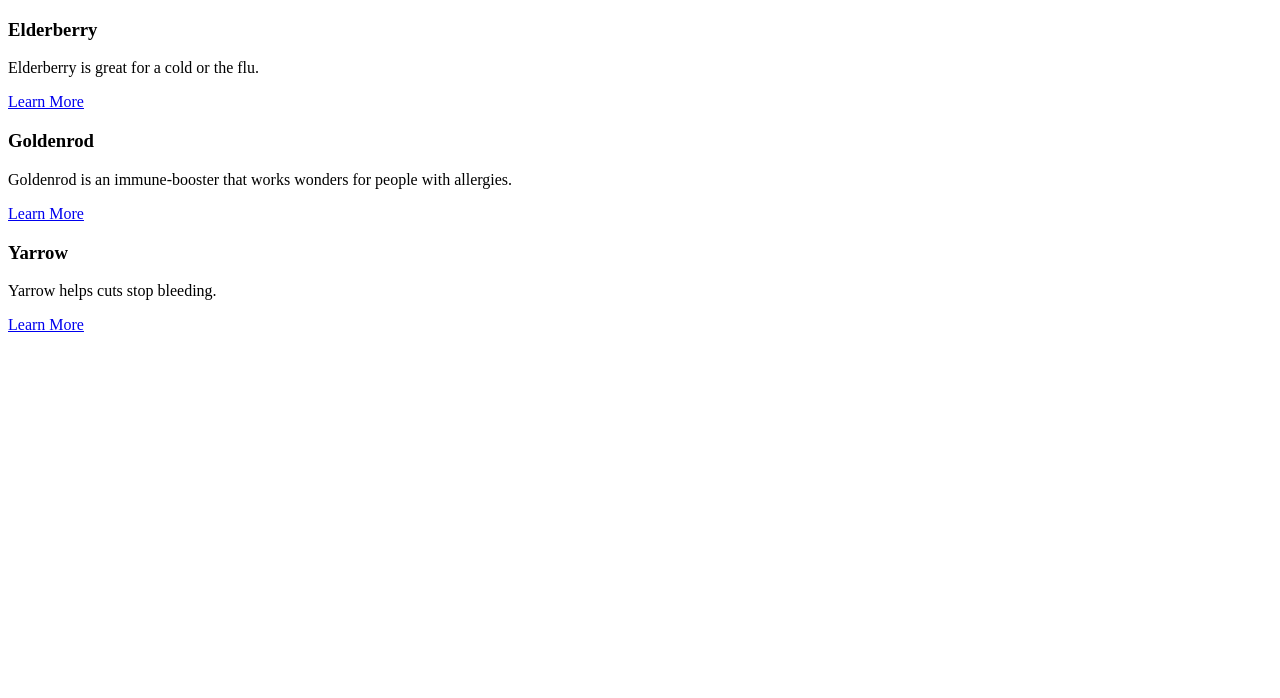
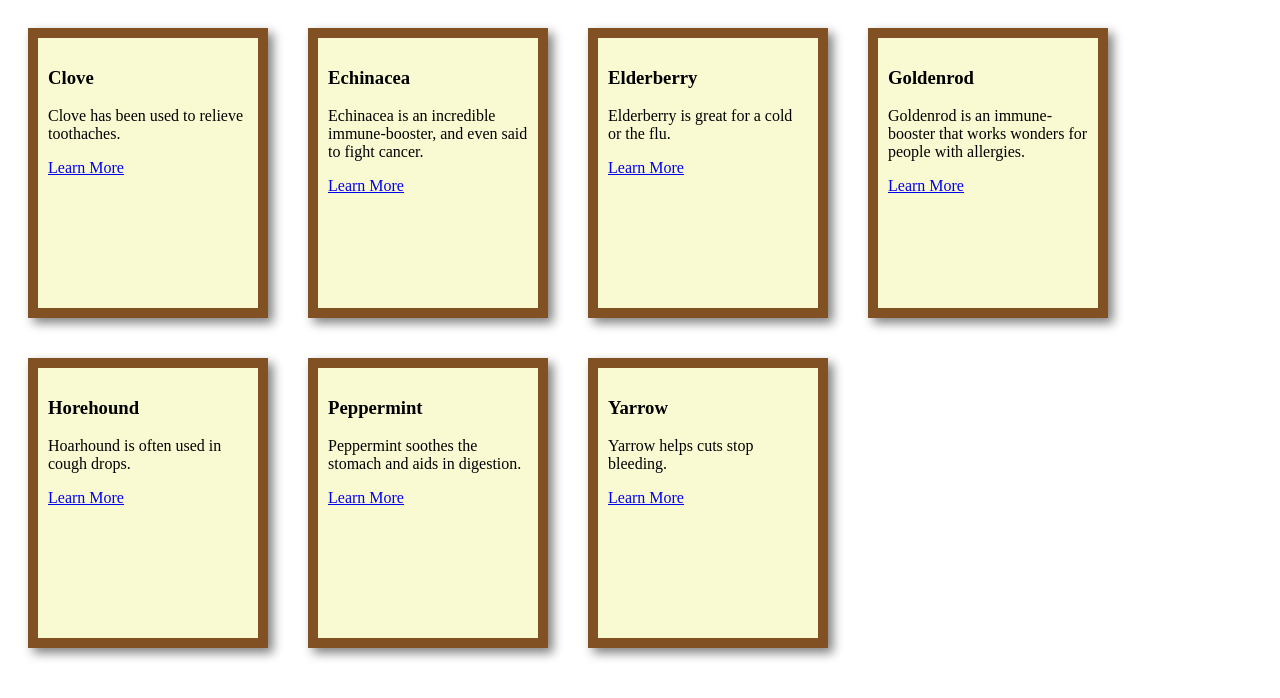
Before and after one commit to AwrenNuit/angular-herb-info, an Angular app: page /herbs in a window 1280 px wide. Shown: the top 698 px of the page. Built offline with nearby package versions, Linux system fonts and the light colour scheme.

Commit message:
styled component

```diff
--- a/src/app/herbs/herbs.component.css
+++ b/src/app/herbs/herbs.component.css
@@ -0,0 +1,10 @@
+.herb-card {
+  height: 250px;
+  width: 200px;
+  background-color: lightgoldenrodyellow;
+  border: 10px solid rgb(129, 81, 36);
+  padding: 10px;
+  margin: 20px;
+  box-shadow: 5px 5px 10px grey;
+  float: left;
+}
--- a/src/app/herbs/herbs.component.html
+++ b/src/app/herbs/herbs.component.html
@@ -1,11 +1,7 @@
-<div class="row">
-  <div class="col" *ngFor="let herb of Herbs">
-    <div class="herb-card">
-      <div class="herb-content">
-        <h3>{{herb.name}}</h3>
-        <p>{{herb.description}}</p>
-        <a [routerLink]="['/herb-details/', herb.name]" class="herb-btn">Learn More</a>
-      </div>
-    </div>
+<div *ngFor="let herb of Herbs">
+  <div class="herb-card">
+    <h3>{{herb.name}}</h3>
+    <p>{{herb.description}}</p>
+    <a [routerLink]="['/herb-details/', herb.name]" class="herb-btn">Learn More</a>
   </div>
 </div>
--- a/src/app/herbs/herbs.component.ts
+++ b/src/app/herbs/herbs.component.ts
@@ -10,16 +10,36 @@ export class HerbsComponent implements OnInit {
   Herbs = [
     {
       id: 1,
+      name: 'Clove',
+      description: 'Clove has been used to relieve toothaches.'
+    },
+    {
+      id: 2,
+      name: 'Echinacea',
+      description: 'Echinacea is an incredible immune-booster, and even said to fight cancer.'
+    },
+    {
+      id: 3,
       name: 'Elderberry',
       description: 'Elderberry is great for a cold or the flu.'
     },
     {
-      id: 2,
+      id: 4,
       name: 'Goldenrod',
       description: 'Goldenrod is an immune-booster that works wonders for people with allergies.'
     },
     {
-      id: 3,
+      id: 5,
+      name: 'Horehound',
+      description: 'Hoarhound is often used in cough drops.'
+    },
+    {
+      id: 6,
+      name: 'Peppermint',
+      description: 'Peppermint soothes the stomach and aids in digestion.'
+    },
+    {
+      id: 7,
       name: 'Yarrow',
       description: 'Yarrow helps cuts stop bleeding.'
     }
```
